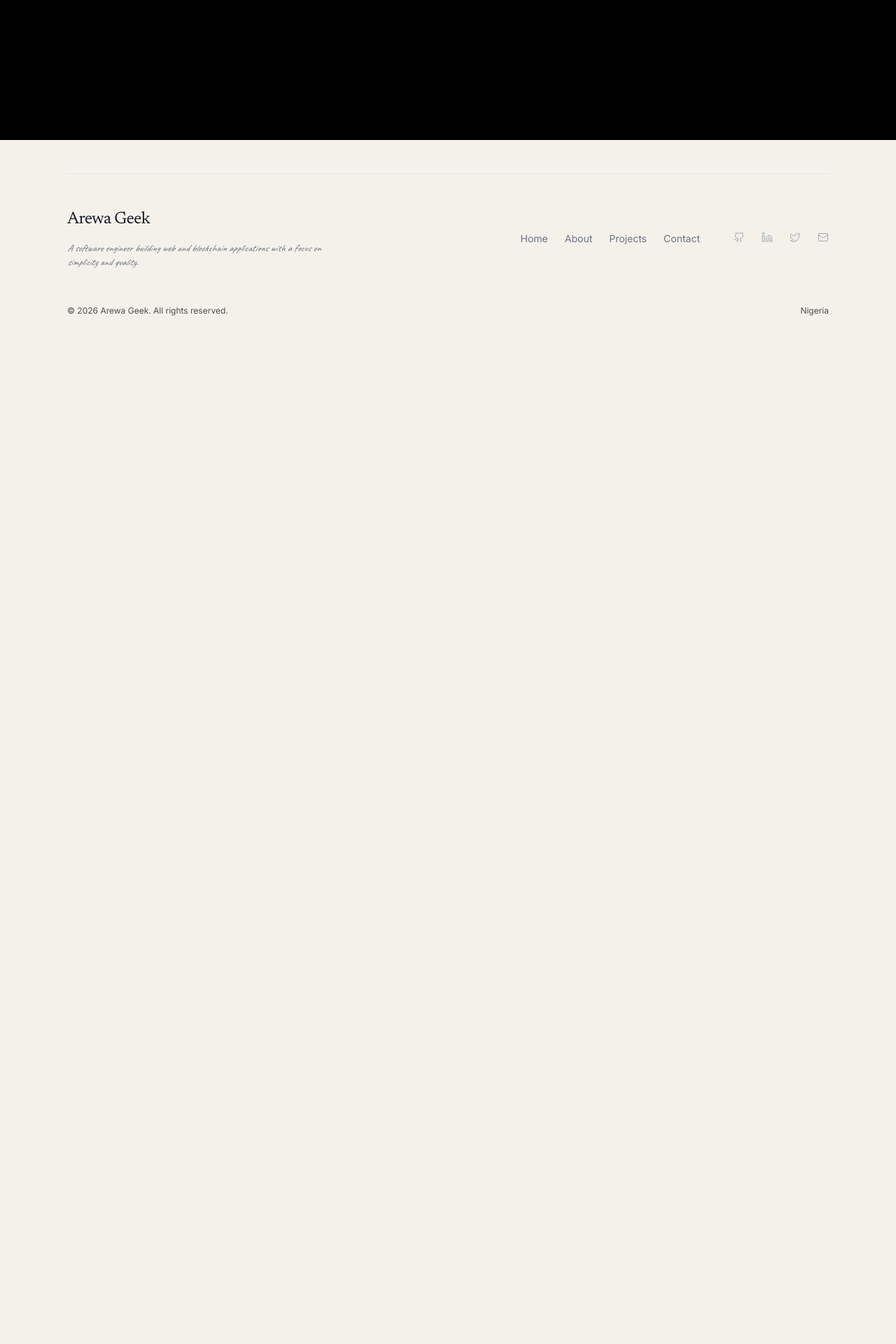
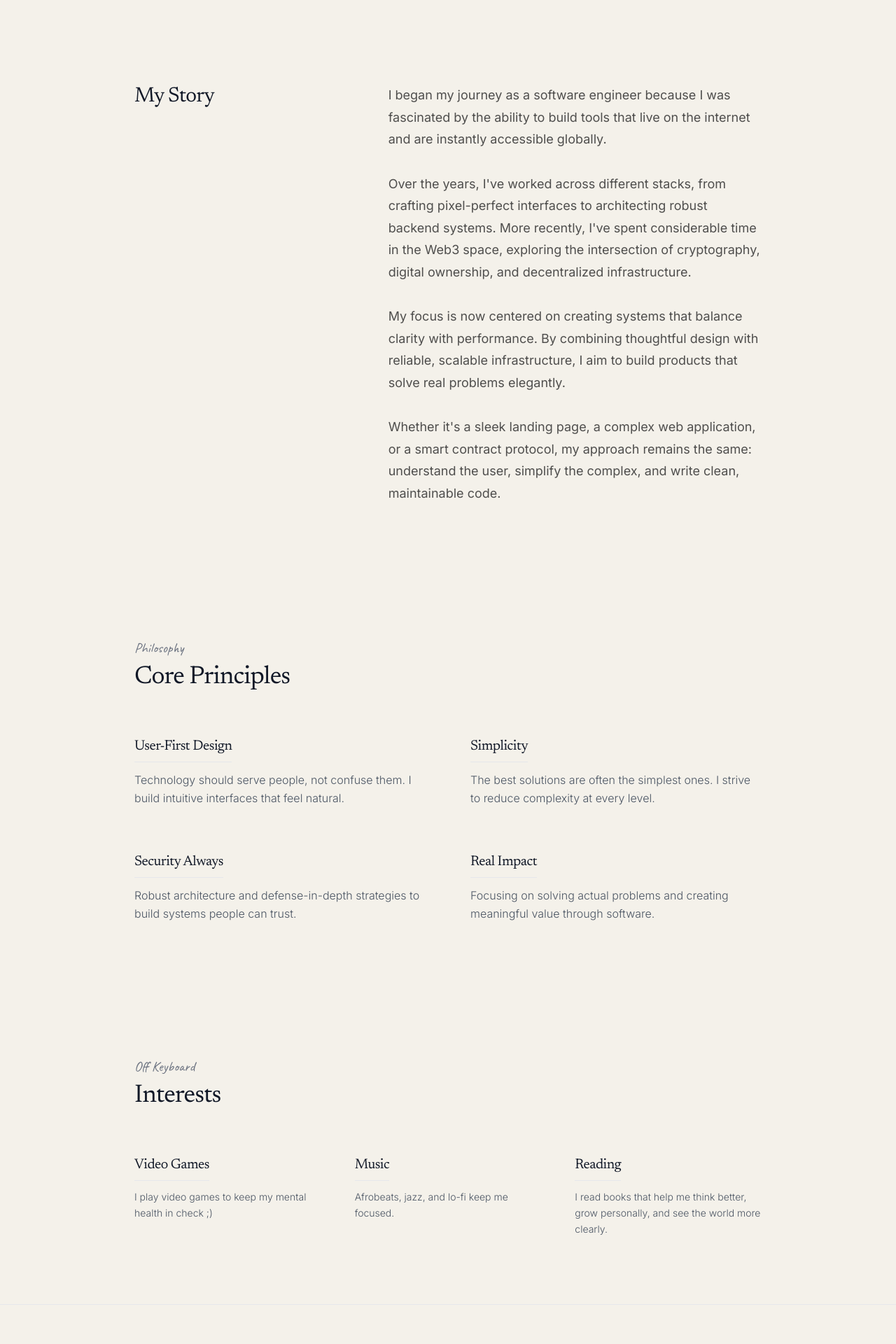
Before and after one commit to arewageek/my-portfolio, a Next.js app: page /about in a window 1280 px wide. Shown: the part 600-2520 px from the top of the page at 70% size. Before the commit the page ends 1102 px from the top, so only its background shows below. Built offline with nearby package versions, Linux system fonts and the light colour scheme.

Commit message:
feat: add new About section components including hero, story, mission, values, personal, and quote

```diff
--- a/app/about/page.tsx
+++ b/app/about/page.tsx
@@ -1,14 +1,14 @@
-import { AboutHero } from "@/components/about-hero"
-import { AboutStory } from "@/components/about-story"
-import { AboutMission } from "@/components/about-mission"
-import { AboutValues } from "@/components/about-values"
-import { AboutPersonal } from "@/components/about-personal"
-import { AboutQuote } from "@/components/about-quote"
+import { AboutHero } from "@/components/about/about-hero"
+import { AboutStory } from "@/components/about/about-story"
+import { AboutMission } from "@/components/about/about-mission"
+import { AboutValues } from "@/components/about/about-values"
+import { AboutPersonal } from "@/components/about/about-personal"
+import { AboutQuote } from "@/components/about/about-quote"
 import { Navigation } from "@/components/navigation"
 
 export default function About() {
   return (
-    <div className="relative min-h-screen bg-black overflow-x-hidden">
+    <div className="relative min-h-screen overflow-x-hidden">
       <main>
         <AboutHero />
         <AboutStory />
--- /dev/null
+++ b/components/about/about-hero.tsx
@@ -0,0 +1,21 @@
+"use client"
+
+import { brandConfig } from "@/lib/brand-config"
+
+export function AboutHero() {
+  return (
+    <section className="pt-40 pb-24 px-6 sm:px-12 lg:px-24">
+      <div className="max-w-4xl mx-auto">
+        <div className="space-y-6">
+          <p className="font-handwriting text-2xl text-gray-500 italic">Behind the code</p>
+          <h1 className="text-5xl sm:text-6xl md:text-8xl font-serif text-gray-900 tracking-tight leading-[0.9]">
+            Meet <br /> The Geek.
+          </h1>
+          <p className="text-lg md:text-2xl text-gray-600 leading-relaxed font-sans font-light max-w-3xl pt-8">
+            {brandConfig.about.intro}
+          </p>
+        </div>
+      </div>
+    </section>
+  )
+}
--- /dev/null
+++ b/components/about/about-mission.tsx
@@ -0,0 +1,44 @@
+export function AboutMission() {
+  const principles = [
+    {
+      title: "User-First Design",
+      description: "Technology should serve people, not confuse them. I build intuitive interfaces that feel natural.",
+    },
+    {
+      title: "Simplicity",
+      description: "The best solutions are often the simplest ones. I strive to reduce complexity at every level.",
+    },
+    {
+      title: "Security Always",
+      description: "Robust architecture and defense-in-depth strategies to build systems people can trust.",
+    },
+    {
+      title: "Real Impact",
+      description: "Focusing on solving actual problems and creating meaningful value through software.",
+    },
+  ]
+
+  return (
+    <section className="py-24 px-6 sm:px-12 lg:px-24">
+      <div className="max-w-4xl mx-auto">
+        <div className="mb-16">
+          <p className="font-handwriting text-xl text-gray-500 mb-2">Philosophy</p>
+          <h2 className="text-4xl font-serif text-gray-900">Core Principles</h2>
+        </div>
+
+        <div className="grid sm:grid-cols-2 gap-12 md:gap-16">
+          {principles.map((principle, index) => (
+            <div key={index} className="space-y-3">
+              <h3 className="text-xl font-serif text-gray-900 border-b border-gray-200 pb-2 inline-block">
+                {principle.title}
+              </h3>
+              <p className="text-gray-600 leading-relaxed font-light">
+                {principle.description}
+              </p>
+            </div>
+          ))}
+        </div>
+      </div>
+    </section>
+  )
+}
--- /dev/null
+++ b/components/about/about-personal.tsx
@@ -0,0 +1,22 @@
+export function AboutPersonal() {
+  return (
+    <section className="py-32 px-6 sm:px-12 lg:px-24 bg-transparent border-t border-b border-gray-200">
+      <div className="max-w-4xl mx-auto text-center">
+        <blockquote className="text-4xl sm:text-5xl lg:text-6xl font-serif text-gray-900 leading-tight">
+          Where we're going, we won't need
+          <span className="block text-gray-400">
+            complex manuals or clunky UI.
+          </span>
+        </blockquote>
+
+        <div className="mt-12 space-y-6">
+          <p className="font-handwriting text-xl text-gray-500">My Vision</p>
+
+          <p className="text-xl lg:text-2xl text-gray-600 leading-relaxed max-w-3xl mx-auto font-light">
+            Engineering a future where software infrastructure is as invisible and reliable as the air we breathe.
+          </p>
+        </div>
+      </div>
+    </section>
+  )
+}
--- /dev/null
+++ b/components/about/about-quote.tsx
@@ -0,0 +1,30 @@
+import Link from "next/link"
+import { brandConfig } from "@/lib/brand-config"
+
+export function AboutQuote() {
+  return (
+    <section className="py-24 px-6 sm:px-12 lg:px-24">
+      <div className="max-w-3xl mx-auto text-center">
+        <div className="space-y-6">
+          <p className="font-handwriting text-2xl text-gray-500 italic">Collaborate</p>
+          <h2 className="text-5xl md:text-7xl font-serif text-gray-900 tracking-tight leading-tight">
+            Let's Work Together.
+          </h2>
+          <p className="text-lg md:text-xl text-gray-600 leading-relaxed font-sans font-light max-w-2xl mx-auto">
+            I'm always open to new ideas and challenging projects. Let's create something amazing.
+          </p>
+
+          <div className="pt-10 flex flex-col sm:flex-row items-center justify-center gap-6 text-sm uppercase tracking-widest font-medium text-gray-800">
+            <Link href={brandConfig.calendar} className="hover:text-gray-500 transition-colors border-b border-gray-800 hover:border-gray-500 pb-1">
+              Schedule a call
+            </Link>
+            <span className="text-gray-300 hidden sm:inline">/</span>
+            <Link href="/contact" className="hover:text-gray-500 transition-colors border-b border-gray-800 hover:border-gray-500 pb-1">
+              Contact Me
+            </Link>
+          </div>
+        </div>
+      </div>
+    </section>
+  )
+}
--- /dev/null
+++ b/components/about/about-story.tsx
@@ -0,0 +1,37 @@
+"use client"
+
+import { brandConfig } from "@/lib/brand-config"
+
+export function AboutStory() {
+  return (
+    <section className="py-24 px-6 sm:px-12 lg:px-24 bg-transparent">
+      <div className="max-w-4xl mx-auto">
+        <div className="grid md:grid-cols-[1fr_2fr] gap-12 md:gap-24">
+          <div>
+            <h2 className="text-3xl font-serif text-gray-900 sticky top-32">
+              My Story
+            </h2>
+          </div>
+
+          <div className="space-y-8 text-lg text-gray-700 leading-relaxed font-light">
+            <p>
+              I began my journey as a software engineer because I was fascinated by the ability to build tools that live on the internet and are instantly accessible globally.
+            </p>
+
+            <p>
+              Over the years, I've worked across different stacks, from crafting pixel-perfect interfaces to architecting robust backend systems. More recently, I've spent considerable time in the Web3 space, exploring the intersection of cryptography, digital ownership, and decentralized infrastructure.
+            </p>
+
+            <p>
+              My focus is now centered on creating systems that balance clarity with performance. By combining thoughtful design with reliable, scalable infrastructure, I aim to build products that solve real problems elegantly.
+            </p>
+
+            <p>
+              Whether it's a sleek landing page, a complex web application, or a smart contract protocol, my approach remains the same: understand the user, simplify the complex, and write clean, maintainable code.
+            </p>
+          </div>
+        </div>
+      </div>
+    </section>
+  )
+}
--- /dev/null
+++ b/components/about/about-values.tsx
@@ -0,0 +1,42 @@
+import { Gamepad, Music, Book } from "lucide-react"
+
+export function AboutValues() {
+  const interests = [
+    {
+      title: "Video Games",
+      description: "I play video games to keep my mental health in check ;)",
+    },
+    {
+      title: "Music",
+      description: "Afrobeats, jazz, and lo-fi keep me focused.",
+    },
+    {
+      title: "Reading",
+      description: "I read books that help me think better, grow personally, and see the world more clearly.",
+    },
+  ]
+
+  return (
+    <section className="py-24 px-6 sm:px-12 lg:px-24">
+      <div className="max-w-4xl mx-auto">
+        <div className="mb-16">
+          <p className="font-handwriting text-xl text-gray-500 mb-2">Off Keyboard</p>
+          <h2 className="text-4xl font-serif text-gray-900">Interests</h2>
+        </div>
+
+        <div className="grid sm:grid-cols-3 gap-12">
+          {interests.map((interest, index) => (
+            <div key={index} className="space-y-3">
+              <h3 className="text-xl font-serif text-gray-900 border-b border-gray-200 pb-2 inline-block">
+                {interest.title}
+              </h3>
+              <p className="text-gray-600 leading-relaxed font-light text-sm">
+                {interest.description}
+              </p>
+            </div>
+          ))}
+        </div>
+      </div>
+    </section>
+  )
+}
```
